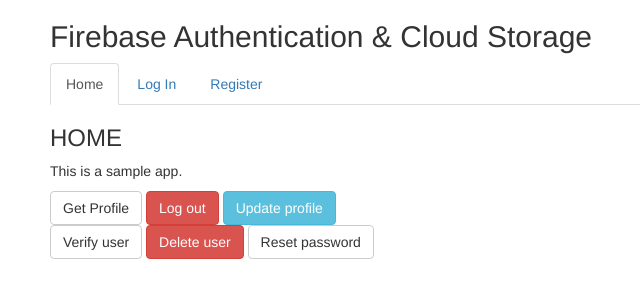
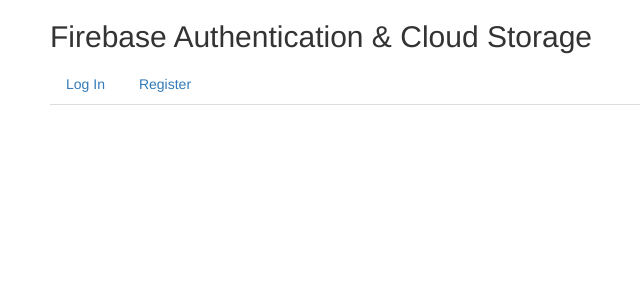
Before and after one commit to Fresh-Teacher/Firebase-Social-Media-Auth, a plain HTML site: page public/index.html in a window 1280 px wide. Shown: the whole page, without its empty margins (20-660 px from the left). Drawn offline with nearby package versions, Linux system fonts and the light colour scheme.

Commit message:
Update index.html

```diff
--- a/public/index.html
+++ b/public/index.html
@@ -20,12 +20,12 @@
   <!-- <p>To make the tabs toggleable, add the data-toggle="tab" attribute to each link. Then add a .tab-pane class with a unique ID for every tab and wrap them inside a div element with class .tab-content.</p> -->
 
   <ul class="nav nav-tabs">
-    <li class="active"><a data-toggle="tab" href="#home">Home</a></li>
+    <!-- <li class="active"><a data-toggle="tab" href="#home">Home</a></li> -->
     <li><a data-toggle="tab" href="#login">Log In</a></li>
     <li><a data-toggle="tab" href="#register">Register  </a></li>
   </ul>
 
-  <div class="tab-content">
+  <!-- <div class="tab-content">
     <div id="home" class="tab-pane fade in active">
       <h3>HOME</h3>
       <p>This is a sample app.</p>
@@ -36,7 +36,7 @@
       <button class="btn btn-default" onclick="verifyUser()" >Verify user</button>
       <button class="btn btn-danger" onclick="deleteUser()" >Delete user</button>
       <button class="btn btn-default" onclick="resetPassword()" >Reset password</button>
-    </div>
+    </div> -->
 
     <div id="login" class="tab-pane fade">
       <div id="message">
```
